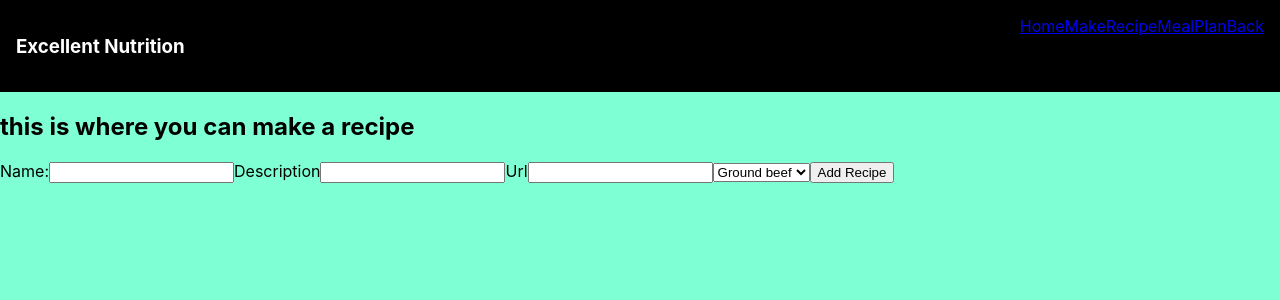
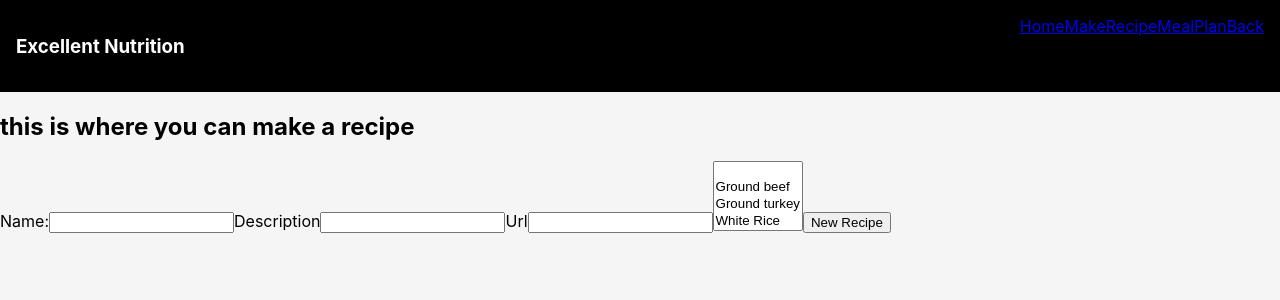
Before and after one commit to jjunious1/Justins-Super-App-2, a React (Create React App) app in the folder nutrition-app-frontend/: page /createrecipe in a window 1280 px wide. Shown: the top 300 px of the page. Built offline with nearby package versions, Linux system fonts and the light colour scheme.

Commit message:
updated some routes and changed how create_meal_plan server side requests work

```diff
--- a/nutrition-app-frontend/src/App.css
+++ b/nutrition-app-frontend/src/App.css
@@ -1,5 +1,5 @@
 body {
-  background-color: aquamarine;
+  background-color: whitesmoke;
 }
 .navbar {
   display: flex;
@@ -14,3 +14,14 @@ img {
   max-width: 10%;
   height: auto;
 }
+
+.meals {
+  box-sizing: border-box;
+  max-width: 25%;
+  justify-content: Center;
+  float: left;
+  background-color: aqua;
+  border: 10px solid;
+  padding: 13%;
+  margin: 2%;
+}
--- a/nutrition-app-frontend/src/pages/CreateRecipe.js
+++ b/nutrition-app-frontend/src/pages/CreateRecipe.js
@@ -24,7 +24,7 @@ const CreateRecipe = (props) => {
   }
 
   const multipleSelect = () => {
-    document.getElementById('mySelect').multiple = true
+    document.getElementById('foodArray').multiple = true
   }
 
   return (
@@ -41,13 +41,14 @@ const CreateRecipe = (props) => {
         />
         <label htmlFor="url">Url</label>
         <input id="url" value={newRecipe.url} onChange={handleChange} />
-        <select id="mySelect">
-          <option>Ground beef</option>
-          <option>Pizza</option>
-          <option>White Rice</option>
+        <select id="foodArray" multiple onChange={handleChange}>
           <option></option>
+          <option value="6352e85b2b5127df21b1a4ac">Ground beef</option>
+          <option value="6352f2722b5127df21b1a4ae">Ground turkey</option>
+          <option value="6352f2722b5127df21b1a4b2">White Rice</option>
+          <option value="6352f2722b5127df21b1a4b4">Thin spaghetti</option>
         </select>
-        <button type="submit"> Add Recipe</button>
+        <button type="submit">New Recipe</button>
       </form>
     </div>
   )
--- a/nutrition-app-frontend/src/pages/Mealplan.js
+++ b/nutrition-app-frontend/src/pages/Mealplan.js
@@ -1,7 +1,17 @@
+import axios from 'axios'
+import { useEffect, useState } from 'react'
+
 const MealPlan = () => {
   return (
     <div>
       <h3>This will be were the mealplans happen</h3>
+      <ul>
+        <div className="Monday meals"></div>
+        <div className=" Tuesday meals"></div>
+        <div className=" Wednesday meals"></div>
+        <div className=" Thursday meals"></div>
+        <div className=" Friday meals"></div>
+      </ul>
     </div>
   )
 }
```
Also changed, not shown: 1 other file (tests, documents, lock files or other folders).
